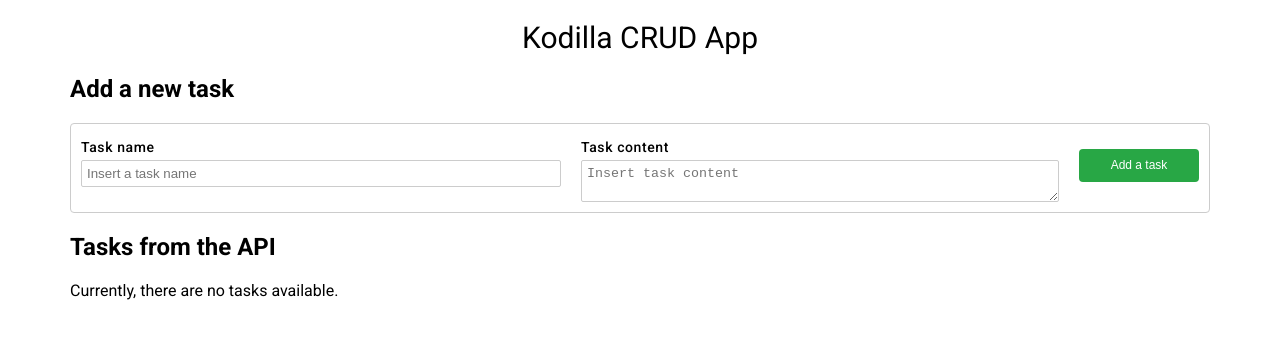
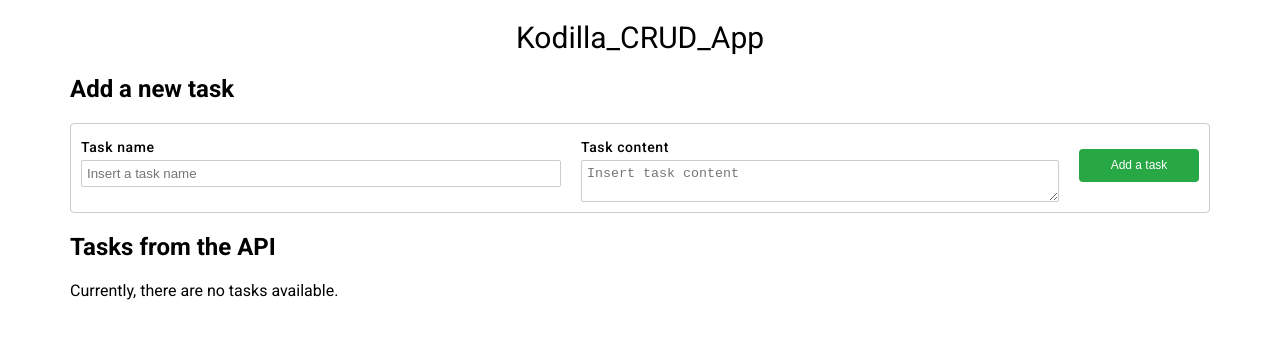
Before and after one commit to AdamP1983PL/AdamP1983PL.github.io, a plain HTML site: page index.html in a window 1280 px wide. Drawn offline with Linux system fonts and the light colour scheme; no server answers.

Commit message:
test commit

```diff
--- a/index.html
+++ b/index.html
@@ -8,7 +8,7 @@
   <link href="https://fonts.googleapis.com/css?family=Roboto:400,400i,500,500i,700,700i&subset=latin-ext" rel="stylesheet">
 </head>
 <body>
-<h1 class="kodilla-heading kodilla-heading--main">Kodilla CRUD App</h1>
+<h1 class="kodilla-heading kodilla-heading--main">Kodilla_CRUD_App</h1>
 
 <main class="crud container">
   <section class="datatable">
```
